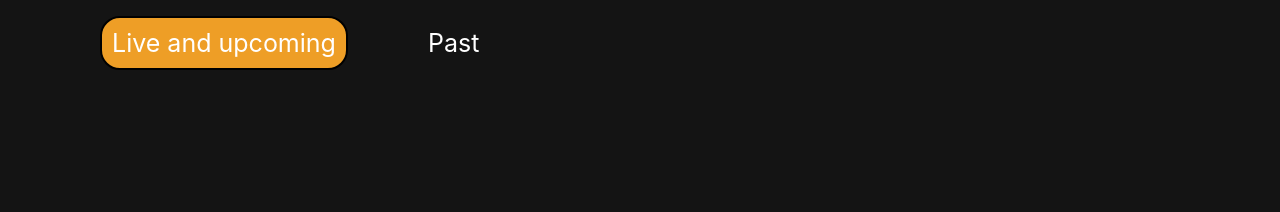
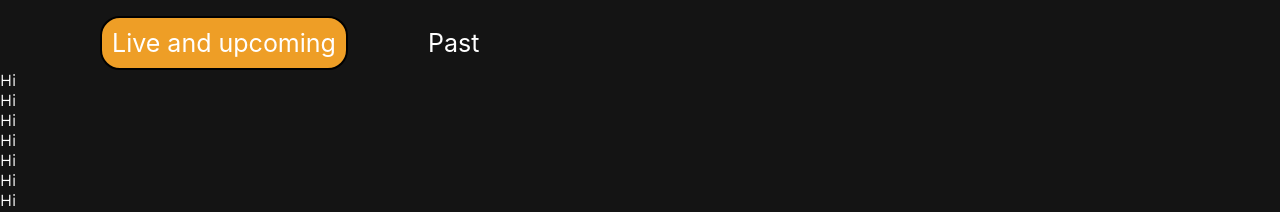
Before and after one commit to Birblewin/NFTMarket, a React (Vite) app in the folder vite-project/: page /launchpad/launches in a window 1280 px wide. Shown: the part 729-941 px from the top of the page. Built offline with nearby package versions, Linux system fonts and the light colour scheme.

Commit message:
implemented live and past collection component

```diff
--- a/vite-project/src/pages/launchpad/launchesPage/LaunchesPage.jsx
+++ b/vite-project/src/pages/launchpad/launchesPage/LaunchesPage.jsx
@@ -2,6 +2,8 @@
 import React from "react"
 
 import LaunchesCarousel from "./LaunchesCarousel"
+import LiveCollection from "./LiveCollection"
+import PastCollection from "./PastCollection"
 
 // IMPORTING CSS FILE
 import './LaunchesPage.css'
@@ -12,10 +14,26 @@ export default function LaunchesPage(){
     const [viewPastCollections, setViewPastCollections] = React.useState(false)
 
     // A FUNCTION TO GENERATE AN ARRAY OF LIVE COLLECTIONS
-    const liveCollectionsArray = []
+    function liveCollectionsGenerator() {
+        const liveCollectionsArray = []
+
+        for(let i = 0; i < 20; i++){
+            liveCollectionsArray.push(<LiveCollection/>)
+        }
+
+        return liveCollectionsArray
+    }
 
     // A FUNCTION TO GENERATE AN ARRAY OF PAST COLLECTIONS
-    const pastCollectionsArray = []
+    function pastCollectionsGenerator() {
+        const pastCollectionsArray = []
+
+        for(let i = 0; i < 20; i++){
+            pastCollectionsArray.push(<PastCollection/>)
+        }
+
+        return pastCollectionsArray
+    }
 
     return(
         <div className="launches_page_container">
@@ -58,7 +76,7 @@ export default function LaunchesPage(){
             </div>
 
             <div className="launches_page_container__collectionsHolder">
-                {viewPastCollections ? pastCollectionsArray : liveCollectionsArray}
+                {viewPastCollections ? pastCollectionsGenerator() : liveCollectionsGenerator()}
             </div>
         </div>
     )
--- /dev/null
+++ b/vite-project/src/pages/launchpad/launchesPage/LiveCollection.jsx
@@ -0,0 +1,4 @@
+// EXPORTING A LIVECOLLECTION FUNCTION
+export default function LiveCollection(){
+    return <p style={{"color": "white"}}>Hi</p>
+}
--- /dev/null
+++ b/vite-project/src/pages/launchpad/launchesPage/PastCollection.jsx
@@ -0,0 +1,4 @@
+// EXPORTING A PASTCOLLECTION FUNCTION
+export default function PastCollection(){
+    return <p style={{"color": "white"}}>Bye</p>
+}
```
Also changed, not shown: vite-project/src/pages/launchpad/launchesPage/LiveCollection.css (added), vite-project/src/pages/launchpad/launchesPage/PastCollection.css (added).
